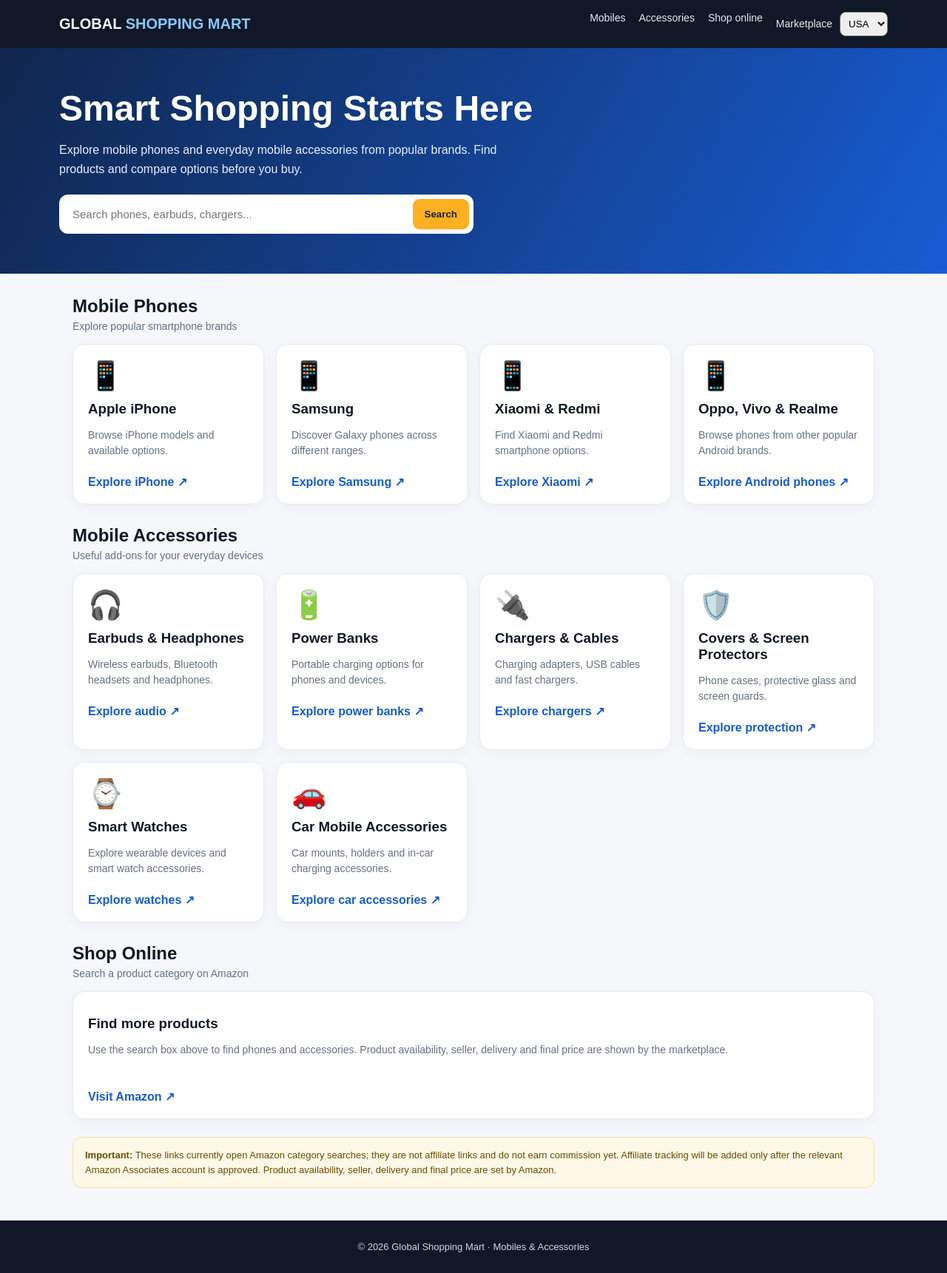
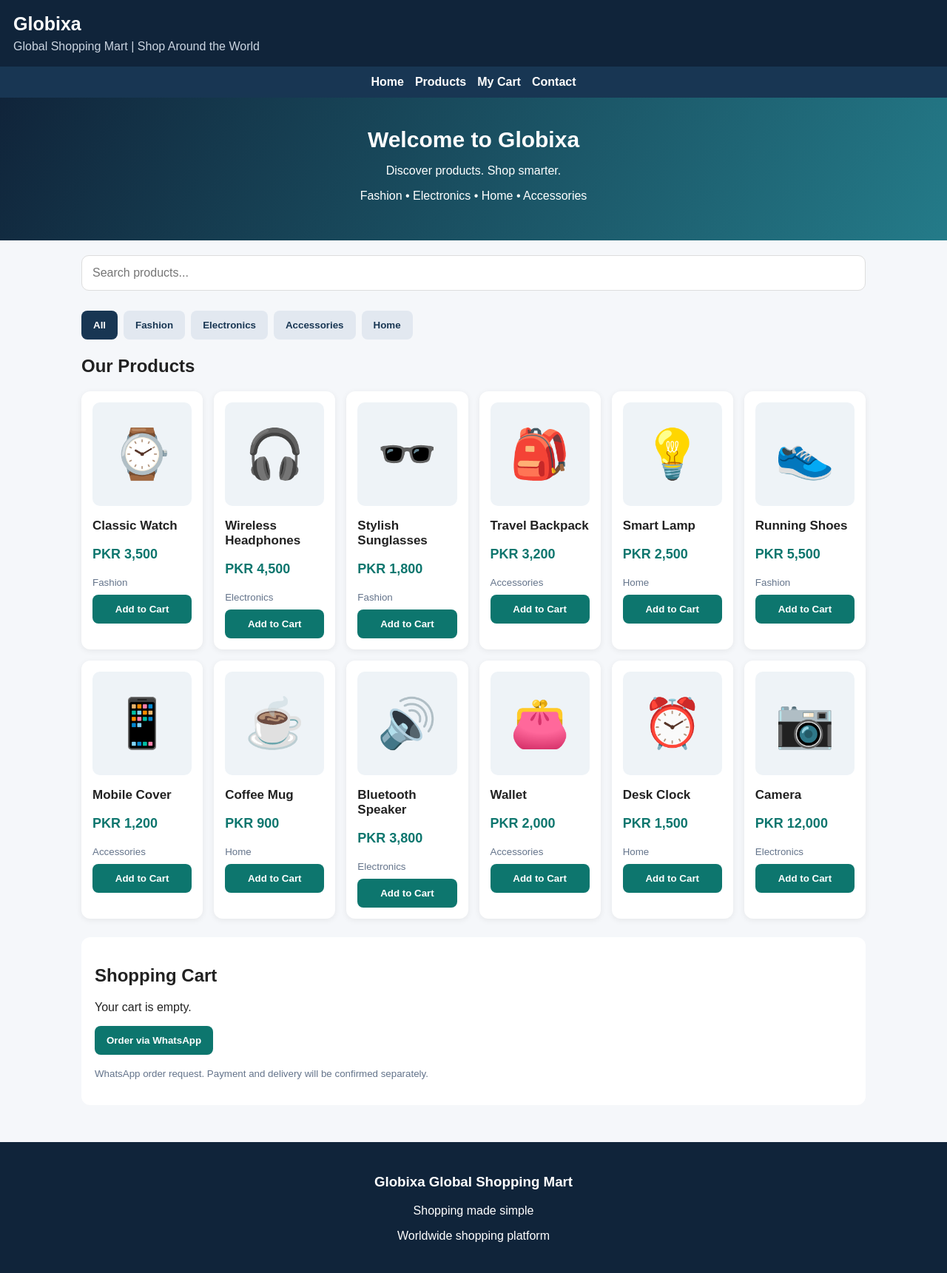
Before and after one commit to mrijan9090-stack/global-shopping-mart, a plain HTML site: page index.html in a window 1280 px wide. Shown: the whole page at 74% size. Drawn offline with Linux system fonts and the light colour scheme.

Commit message:
Update index.html

```diff
--- a/index.html
+++ b/index.html
@@ -1,56 +1,146 @@
+
 <!DOCTYPE html>
 <html lang="en">
 <head>
 <meta charset="UTF-8">
-<meta name="viewport" content="width=device-width, initial-scale=1">
-<meta name="theme-color" content="#101827">
-<title>Global Shopping Mart | Mobiles & Accessories</title>
+<meta name="viewport" content="width=device-width, initial-scale=1.0">
+<title>Globixa Global Shopping Mart</title>
 <style>
-:root{--ink:#101827;--muted:#667085;--brand:#175cd3;--bg:#f5f7fb;--line:#e7ebf2}
-*{box-sizing:border-box}body{margin:0;font-family:Arial,Helvetica,sans-serif;color:var(--ink);background:var(--bg)}
-header{background:#101827;color:#fff;padding:16px max(18px,calc((100% - 1120px)/2));display:flex;align-items:center;justify-content:space-between;gap:16px;flex-wrap:wrap}
-.logo{font-size:20px;font-weight:800}.logo span{color:#84caff}
-nav{display:flex;gap:18px;flex-wrap:wrap}nav a{color:#e5e7eb;text-decoration:none;font-size:14px}
-.hero{background:linear-gradient(120deg,#10264d,#175cd3);color:white;padding:54px 20px}
-.wrap{max-width:1120px;margin:auto}.hero h1{font-size:clamp(30px,5vw,48px);margin:0 0 12px}.hero p{color:#e5edff;max-width:650px;line-height:1.6}
-.search{display:flex;max-width:560px;margin-top:22px;background:white;border-radius:12px;padding:6px;gap:6px}
-.search input{min-width:0;flex:1;border:0;padding:12px;font-size:15px;outline:0}.search button,.btn{border:0;background:#fdb022;color:#172033;font-weight:700;border-radius:9px;padding:12px 16px;text-decoration:none;cursor:pointer}
-main{max-width:1120px;margin:30px auto;padding:0 18px}.section-head{display:flex;justify-content:space-between;align-items:end;gap:12px;flex-wrap:wrap;margin:28px 0 16px}.section-head h2{margin:0;font-size:24px}.section-head p{margin:5px 0 0;color:var(--muted);font-size:14px}
-.grid{display:grid;grid-template-columns:repeat(auto-fit,minmax(220px,1fr));gap:16px}
-.card{background:white;border:1px solid var(--line);border-radius:16px;padding:20px;box-shadow:0 4px 16px #1018280a}
-.card .emoji{font-size:38px}.card h3{margin:12px 0 7px}.card p{color:var(--muted);font-size:14px;line-height:1.5;min-height:42px}.card a{display:inline-block;margin-top:8px;color:var(--brand);font-weight:700;text-decoration:none}
-.notice{background:#fff8e6;border:1px solid #f9df9a;border-radius:12px;padding:14px 16px;color:#694b00;font-size:13px;line-height:1.5;margin-top:24px}
-footer{background:#101827;color:#d0d5dd;padding:28px 18px;text-align:center;margin-top:44px;font-size:13px}
-@media(max-width:560px){header{align-items:flex-start}.hero{padding:38px 18px}.search button{padding:11px 12px}.section-head h2{font-size:21px}}
+*{box-sizing:border-box}
+body{margin:0;font-family:Arial,sans-serif;background:#f5f7fa;color:#222}
+header{background:#10243a;color:white;padding:18px}
+header h1{margin:0;font-size:25px}
+header p{margin:7px 0 0;color:#cbd5e1}
+nav{background:#183653;padding:12px;display:flex;gap:15px;justify-content:center;flex-wrap:wrap}
+nav a{color:white;text-decoration:none;font-weight:bold}
+.hero{padding:35px 20px;text-align:center;background:linear-gradient(120deg,#10243a,#247b89);color:white}
+.hero h2{font-size:30px;margin:5px}
+.hero p{font-size:16px}
+button{cursor:pointer;border:0;border-radius:8px;padding:12px 16px;background:#0d766e;color:white;font-weight:bold}
+.wrap{max-width:1100px;margin:auto;padding:20px}
+.search{width:100%;padding:14px;border:1px solid #ddd;border-radius:10px;font-size:16px;margin-bottom:15px}
+.categories{display:flex;gap:8px;flex-wrap:wrap;margin:12px 0 22px}
+.categories button{background:#e2e8f0;color:#183653}
+.categories button.active{background:#183653;color:white}
+.grid{display:grid;grid-template-columns:repeat(auto-fit,minmax(160px,1fr));gap:15px}
+.card{background:white;border-radius:12px;padding:15px;box-shadow:0 2px 9px #0001}
+.photo{height:140px;display:flex;align-items:center;justify-content:center;font-size:65px;background:#eef3f7;border-radius:10px}
+.card h3{font-size:17px}
+.price{font-weight:bold;color:#0d766e;font-size:18px}
+.card button{width:100%;margin-top:8px}
+.cart{background:white;border-radius:12px;padding:18px;margin-top:25px}
+footer{margin-top:30px;background:#10243a;color:white;padding:25px;text-align:center}
+small{color:#64748b}
 </style>
 </head>
 <body>
-<header><div class="logo">GLOBAL <span>SHOPPING MART</span></div><nav><a href="#mobiles">Mobiles</a><a href="#accessories">Accessories</a><a href="#shop">Shop online</a><label style="font-size:14px;color:#e5e7eb">Marketplace <select id="marketSelect" aria-label="Choose Amazon marketplace" style="margin-left:6px;padding:7px;border-radius:8px"><option value="com">USA</option><option value="in">India</option></select></label></nav></header>
-<section class="hero"><div class="wrap"><h1>Smart Shopping Starts Here</h1><p>Explore mobile phones and everyday mobile accessories from popular brands. Find products and compare options before you buy.</p><form class="search" id="searchForm"><input id="searchInput" type="search" placeholder="Search phones, earbuds, chargers..." aria-label="Search products"><button type="submit">Search</button></form></div></section>
-<main>
-<section id="mobiles"><div class="section-head"><div><h2>Mobile Phones</h2><p>Explore popular smartphone brands</p></div></div><div class="grid">
-<article class="card"><div class="emoji">📱</div><h3>Apple iPhone</h3><p>Browse iPhone models and available options.</p><a href="https://www.amazon.com/s?k=Apple+iPhone" data-amazon-query="Apple+iPhone" target="_blank" rel="noopener">Explore iPhone ↗</a></article>
-<article class="card"><div class="emoji">📱</div><h3>Samsung</h3><p>Discover Galaxy phones across different ranges.</p><a href="https://www.amazon.com/s?k=Samsung+Galaxy+phone" data-amazon-query="Samsung+Galaxy+phone" target="_blank" rel="noopener">Explore Samsung ↗</a></article>
-<article class="card"><div class="emoji">📱</div><h3>Xiaomi & Redmi</h3><p>Find Xiaomi and Redmi smartphone options.</p><a href="https://www.amazon.com/s?k=Xiaomi+Redmi+phone" data-amazon-query="Xiaomi+Redmi+phone" target="_blank" rel="noopener">Explore Xiaomi ↗</a></article>
-<article class="card"><div class="emoji">📱</div><h3>Oppo, Vivo & Realme</h3><p>Browse phones from other popular Android brands.</p><a href="https://www.amazon.com/s?k=Oppo+Vivo+Realme+phone" data-amazon-query="Oppo+Vivo+Realme+phone" target="_blank" rel="noopener">Explore Android phones ↗</a></article>
-</div></section>
-<section id="accessories"><div class="section-head"><div><h2>Mobile Accessories</h2><p>Useful add-ons for your everyday devices</p></div></div><div class="grid">
-<article class="card"><div class="emoji">🎧</div><h3>Earbuds & Headphones</h3><p>Wireless earbuds, Bluetooth headsets and headphones.</p><a href="https://www.amazon.com/s?k=wireless+earbuds+headphones" data-amazon-query="wireless+earbuds+headphones" target="_blank" rel="noopener">Explore audio ↗</a></article>
-<article class="card"><div class="emoji">🔋</div><h3>Power Banks</h3><p>Portable charging options for phones and devices.</p><a href="https://www.amazon.com/s?k=power+bank" data-amazon-query="power+bank" target="_blank" rel="noopener">Explore power banks ↗</a></article>
-<article class="card"><div class="emoji">🔌</div><h3>Chargers & Cables</h3><p>Charging adapters, USB cables and fast chargers.</p><a href="https://www.amazon.com/s?k=phone+fast+charger+cable" data-amazon-query="phone+fast+charger+cable" target="_blank" rel="noopener">Explore chargers ↗</a></article>
-<article class="card"><div class="emoji">🛡️</div><h3>Covers & Screen Protectors</h3><p>Phone cases, protective glass and screen guards.</p><a href="https://www.amazon.com/s?k=phone+case+screen+protector" data-amazon-query="phone+case+screen+protector" target="_blank" rel="noopener">Explore protection ↗</a></article>
-<article class="card"><div class="emoji">⌚</div><h3>Smart Watches</h3><p>Explore wearable devices and smart watch accessories.</p><a href="https://www.amazon.com/s?k=smart+watches" data-amazon-query="smart+watches" target="_blank" rel="noopener">Explore watches ↗</a></article>
-<article class="card"><div class="emoji">🚗</div><h3>Car Mobile Accessories</h3><p>Car mounts, holders and in-car charging accessories.</p><a href="https://www.amazon.com/s?k=car+phone+mount+charger" data-amazon-query="car+phone+mount+charger" target="_blank" rel="noopener">Explore car accessories ↗</a></article>
-</div></section>
-<section id="shop"><div class="section-head"><div><h2>Shop Online</h2><p>Search a product category on Amazon</p></div></div><div class="card"><h3>Find more products</h3><p>Use the search box above to find phones and accessories. Product availability, seller, delivery and final price are shown by the marketplace.</p><a href="https://www.amazon.com/" data-amazon-home="true" target="_blank" rel="noopener">Visit Amazon ↗</a></div></section>
-<div class="notice"><strong>Important:</strong> These links currently open Amazon category searches; they are not affiliate links and do not earn commission yet. Affiliate tracking will be added only after the relevant Amazon Associates account is approved. Product availability, seller, delivery and final price are set by Amazon.</div>
-</main>
-<footer>© <span id="year"></span> Global Shopping Mart · Mobiles & Accessories</footer>
+<header>
+<h1>Globixa</h1>
+<p>Global Shopping Mart | Shop Around the World</p>
+</header>
+<nav>
+<a href="#home">Home</a>
+<a href="#products">Products</a>
+<a href="#cart">My Cart</a>
+<a href="#contact">Contact</a>
+</nav>
+
+<section class="hero" id="home">
+<h2>Welcome to Globixa</h2>
+<p>Discover products. Shop smarter.</p>
+<p>Fashion • Electronics • Home • Accessories</p>
+</section>
+
+<div class="wrap">
+<input class="search" id="search" placeholder="Search products..." oninput="render()">
+
+<div class="categories" id="cats"></div>
+
+<h2 id="products">Our Products</h2>
+<div class="grid" id="grid"></div>
+
+<section class="cart" id="cart">
+<h2>Shopping Cart</h2>
+<div id="cartItems">Your cart is empty.</div>
+<p id="total"></p>
+<button onclick="order()">Order via WhatsApp</button>
+<p><small>WhatsApp order request. Payment and delivery will be confirmed separately.</small></p>
+</section>
+</div>
+
+<footer id="contact">
+<h3>Globixa Global Shopping Mart</h3>
+<p>Shopping made simple</p>
+<p>Worldwide shopping platform</p>
+</footer>
+
 <script>
-document.getElementById('year').textContent=new Date().getFullYear();
-var marketSelect=document.getElementById('marketSelect');
-function setMarketplace(){var domain=marketSelect.value==='in'?'amazon.in':'amazon.com';document.querySelectorAll('[data-amazon-query]').forEach(function(a){a.href='https://www.'+domain+'/s?k='+a.getAttribute('data-amazon-query');});document.querySelectorAll('[data-amazon-home]').forEach(function(a){a.href='https://www.'+domain+'/';});}
-marketSelect.addEventListener('change',setMarketplace);setMarketplace();
-document.getElementById('searchForm').addEventListener('submit',function(e){e.preventDefault();var q=document.getElementById('searchInput').value.trim();if(q)window.open('https://www.'+(marketSelect.value==='in'?'amazon.in':'amazon.com')+'/s?k='+encodeURIComponent(q),'_blank','noopener');});
+const products=[
+{id:1,name:"Classic Watch",price:3500,cat:"Fashion",emoji:"⌚"},
+{id:2,name:"Wireless Headphones",price:4500,cat:"Electronics",emoji:"🎧"},
+{id:3,name:"Stylish Sunglasses",price:1800,cat:"Fashion",emoji:"🕶️"},
+{id:4,name:"Travel Backpack",price:3200,cat:"Accessories",emoji:"🎒"},
+{id:5,name:"Smart Lamp",price:2500,cat:"Home",emoji:"💡"},
+{id:6,name:"Running Shoes",price:5500,cat:"Fashion",emoji:"👟"},
+{id:7,name:"Mobile Cover",price:1200,cat:"Accessories",emoji:"📱"},
+{id:8,name:"Coffee Mug",price:900,cat:"Home",emoji:"☕"},
+{id:9,name:"Bluetooth Speaker",price:3800,cat:"Electronics",emoji:"🔊"},
+{id:10,name:"Wallet",price:2000,cat:"Accessories",emoji:"👛"},
+{id:11,name:"Desk Clock",price:1500,cat:"Home",emoji:"⏰"},
+{id:12,name:"Camera",price:12000,cat:"Electronics",emoji:"📷"}
+];
+
+let cart=[];
+let category="All";
+
+const cats=["All",...new Set(products.map(p=>p.cat))];
+
+function drawCats(){
+document.getElementById("cats").innerHTML=cats.map(c=>
+`<button class="${c===category?'active':''}" onclick="category='${c}';drawCats();render()">${c}</button>`
+).join("");
+}
+
+function render(){
+let q=document.getElementById("search").value.toLowerCase();
+let list=products.filter(p=>(category==="All"||p.cat===category)&&p.name.toLowerCase().includes(q));
+document.getElementById("grid").innerHTML=list.map(p=>`
+<div class="card">
+<div class="photo">${p.emoji}</div>
+<h3>${p.name}</h3>
+<p class="price">PKR ${p.price.toLocaleString()}</p>
+<small>${p.cat}</small>
+<button onclick="add(${p.id})">Add to Cart</button>
+</div>`).join("")||"No products found";
+showCart();
+}
+
+function add(id){
+cart.push(products.find(p=>p.id===id));
+showCart();
+}
+
+function removeItem(i){
+cart.splice(i,1);
+showCart();
+}
+
+function showCart(){
+document.getElementById("cartItems").innerHTML=cart.length?
+cart.map((p,i)=>`${p.emoji} ${p.name} — PKR ${p.price.toLocaleString()} <button onclick="removeItem(${i})">Remove</button><br><br>`).join(""):"Your cart is empty.";
+let sum=cart.reduce((a,p)=>a+p.price,0);
+document.getElementById("total").innerHTML=cart.length?"Total: <b>PKR "+sum.toLocaleString()+"</b>":"";
+}
+
+function order(){
+if(!cart.length){alert("Your cart is empty.");return;}
+let text="Hello Globixa! I want to order:\\n"+cart.map(p=>p.name+" - PKR "+p.price).join("\\n")+"\\nTotal: PKR "+cart.reduce((a,p)=>a+p.price,0);
+let phone="923000000000";
+window.open("https://wa.me/"+phone+"?text="+encodeURIComponent(text));
+}
+
+drawCats();
+render();
 </script>
-</body></html>
+</body>
+</html>
```
